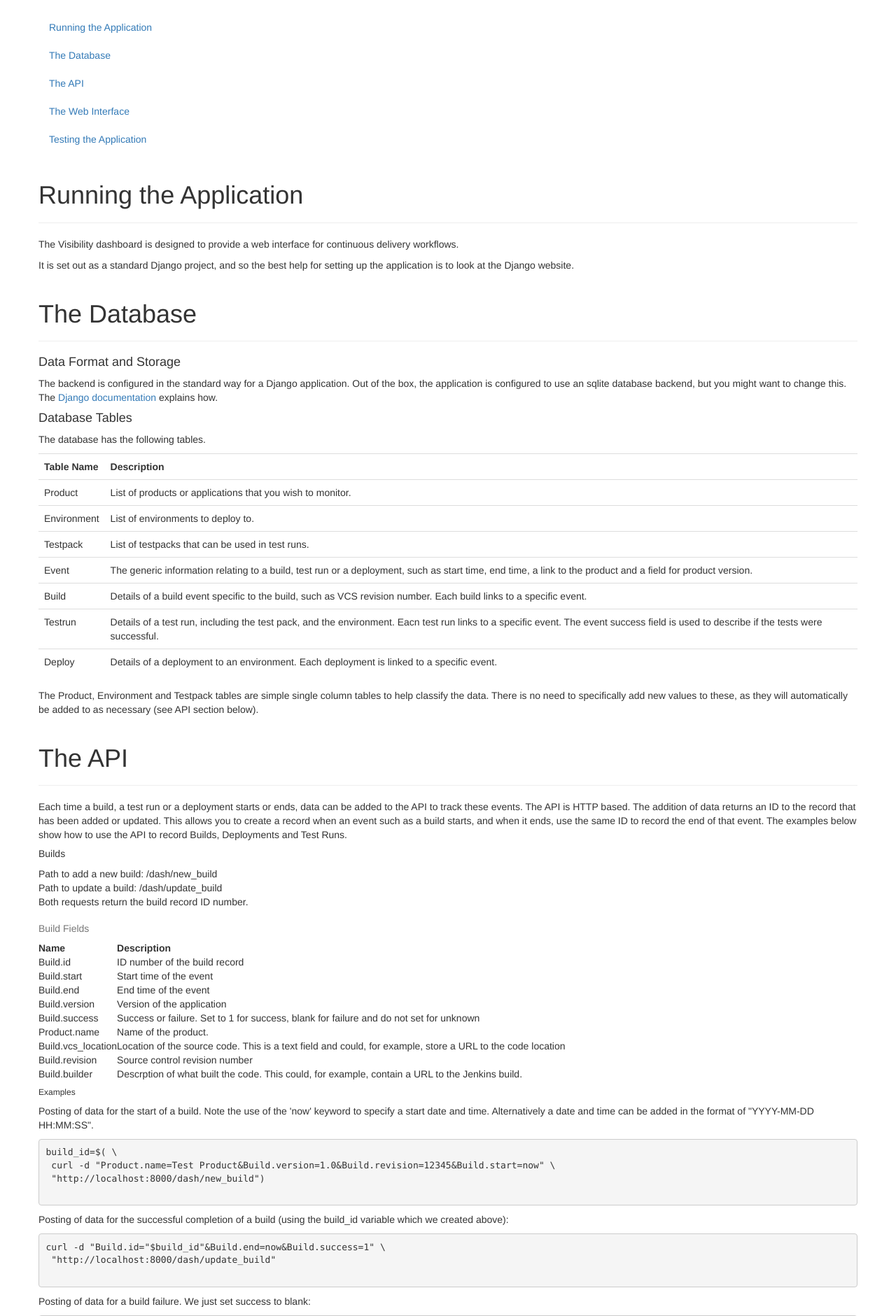
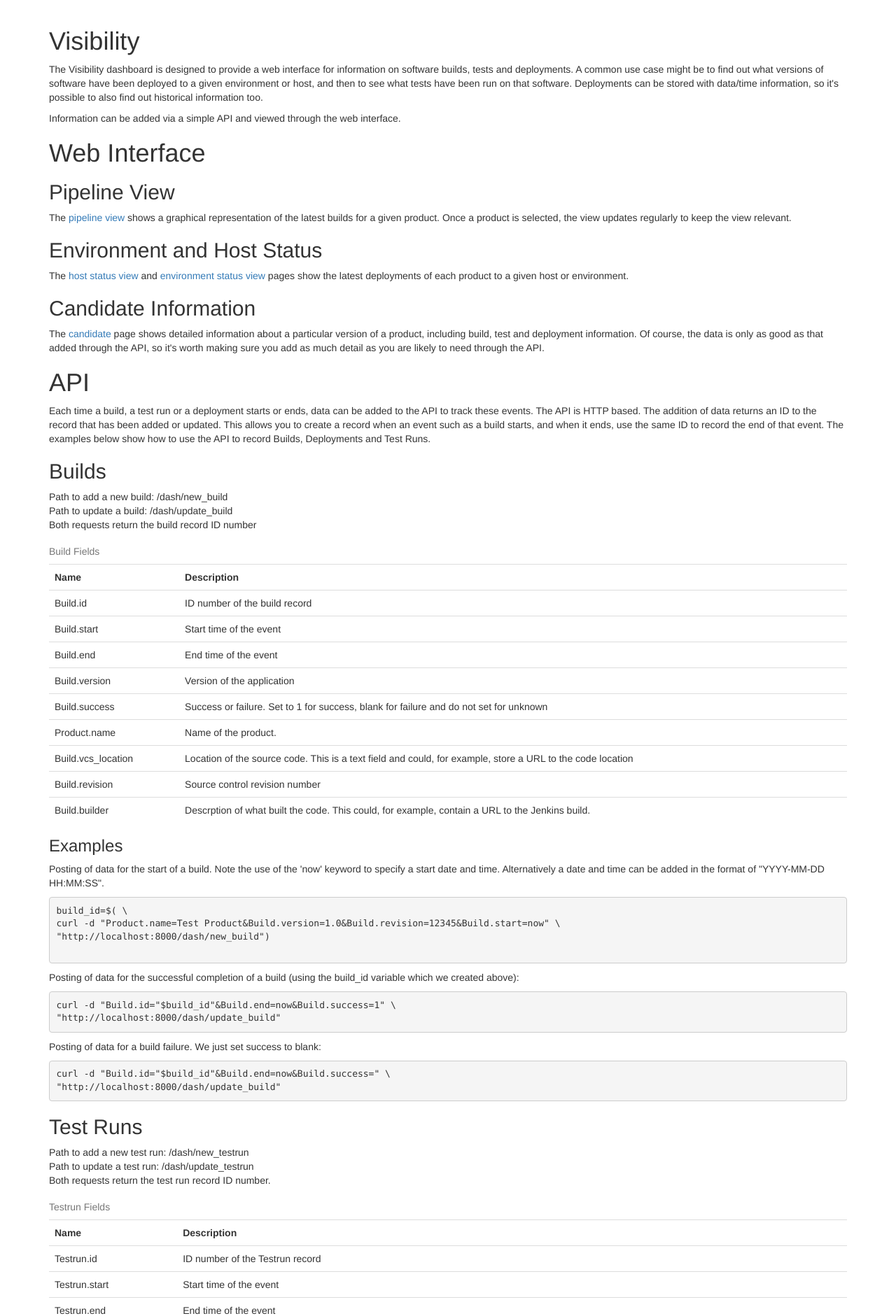
Before and after one commit to douglas-gibbons/visibility, a Django app: page /dash/help in a window 1280 px wide. Shown: the part 51-1932 px from the top of the page at 70% size. Run offline with Django 3.2, Linux system fonts and the light colour scheme; some libraries are stand-ins or nearby versions.

Commit message:
Updated and simplified the help

```diff
--- a/src/dash/templates/help.html
+++ b/src/dash/templates/help.html
@@ -1,120 +1,53 @@
 {% extends "base.html" %} {% load staticfiles %} {% block title %}
 <title>Visibilty: Help Documentation</title>
 {% endblock title %} {% block extra_javascript %}
-
-<script src="{% static 'js/bootstrap-application.js' %}"></script>
-<script src="{% static 'js/bootstrap-affix.js' %}"></script>
-<script>
-	</script>
 {% endblock extra_javascript %} {% block extra_style %}
-<link href="{% static 'css/bootstrap-docs.css' %}" rel="stylesheet" />
-<style>
-</style>
 {% endblock extra_style %} {% block main %}
 
+<h1>Visibility</h1>
+<p>The Visibility dashboard is designed to provide a web
+	interface for information on software builds, tests and deployments. A
+	common use case might be to find out what versions of software have been
+	deployed to a given environment or host, and then to see what tests have
+	been run on that software. Deployments can be stored with data/time
+	information, so it's possible to also find out historical information too.
+</p>
+<p>
+   Information can be added via a simple API and viewed through the web
+   interface.
+</p>
+
+<h1>Web Interface</h1>
+
+<h2>Pipeline View</h2>
+<p>
+    The <a href="{% url 'pipeline' %}">pipeline view</a> shows a
+    graphical representation of the latest builds for a given product.
+    Once a product is selected, the view updates regularly to keep the
+    view relevant.
+</p>
+
+<h2>Environment and Host Status</h2>
+<p>
+    The <a href="{% url 'host' %}">host status view</a> and
+    <a href="{% url 'environment' %}">environment status view</a>
+    pages show the latest deployments of each product to a given host
+    or environment.
+</p>
+
+<h2>Candidate Information</h2>
+<p>
+    The <a href="{% url 'candidate' %}">candidate</a> page shows
+    detailed information about a particular version of a product,
+    including build, test and deployment information. Of course, the
+    data is only as good as that added through the API, so it's worth
+    making sure you add as much detail as you are likely to need through
+    the API.
+</p>
 
 
+<h1>API</h1>
 
-<div class="row">
-	<div class="span3 bs-docs-sidebar">
-		<ul class="nav nav-list bs-docs-sidenav">
-			<li><a href="#running"><i class="icon-chevron-right"></i>
-					Running the Application</a></li>
-			<li><a href="#data"><i class="icon-chevron-right"></i> The
-					Database</a></li>
-			<li><a href="#api"><i class="icon-chevron-right"></i> The
-					API</a></li>
-			<li><a href="#webinterface"><i class="icon-chevron-right"></i>
-					The Web Interface</a></li>
-			<li><a href="#testingapp"><i class="icon-chevron-right"></i>
-					Testing the Application</a></li>
-		</ul>
-	</div>
-
-
-	<div class="span9">
-
-
-		<section id="running">
-			<div class="page-header">
-				<h1>Running the Application</h1>
-			</div>
-
-			<p>The Visibility dashboard is designed to provide a web
-				interface for continuous delivery workflows.</p>
-			<p>It is set out as a standard Django project, and so the best
-				help for setting up the application is to look at the Django
-				website.</p>
-		</section>
-		<section id="data">
-			<div class="page-header">
-				<h1>The Database</h1>
-			</div>
-
-			<h4>Data Format and Storage</h4>
-			<p>
-				The backend is configured in the standard way for a Django
-				application. Out of the box, the application is configured to use an
-				sqlite database backend, but you might want to change this. The <a
-					href='https://docs.djangoproject.com/en/dev/ref/settings/#databases'>Django
-					documentation</a> explains how.
-			</p>
-
-			<h4>Database Tables</h4>
-			<p>The database has the following tables.
-			<table class="table .table-condensed">
-				<tr>
-					<th>Table Name</th>
-					<th>Description</th>
-				</tr>
-				<tr>
-					<td>Product</td>
-					<td>List of products or applications that you wish to monitor.</td>
-				</tr>
-				<tr>
-					<td>Environment</td>
-					<td>List of environments to deploy to.</td>
-				</tr>
-				<tr>
-					<td>Testpack</td>
-					<td>List of testpacks that can be used in test runs.</td>
-				</tr>
-				<tr>
-					<td>Event</td>
-					<td>The generic information relating to a build, test run or a
-						deployment, such as start time, end time, a link to the product
-						and a field for product version.</td>
-				</tr>
-				<tr>
-					<td>Build</td>
-					<td>Details of a build event specific to the build, such as
-						VCS revision number. Each build links to a specific event.</td>
-				</tr>
-				<tr>
-					<td>Testrun</td>
-					<td>Details of a test run, including the test pack, and the
-						environment. Eacn test run links to a specific event. The event
-						success field is used to describe if the tests were successful.</td>
-				</tr>
-				<tr>
-					<td>Deploy</td>
-					<td>Details of a deployment to an environment. Each deployment
-						is linked to a specific event.</td>
-				</tr>
-			</table>
-
-			The Product, Environment and Testpack tables are simple single column
-			tables to help classify the data. There is no need to specifically
-			add new values to these, as they will automatically be added to as
-			necessary (see API section below).
-
-			</p>
-
-		</section>
-		<section id="api">
-			<div class="page-header">
-				<h1>The API</h1>
-			</div>
 <p>Each time a build, a test run or a deployment starts or ends,
 	data can be added to the API to track these events. The API is HTTP
 	based. The addition of data returns an ID to the record that has
@@ -123,13 +56,15 @@
 	record the end of that event. The examples below show how to use the
 	API to record Builds, Deployments and Test Runs.</p>
 
-			<h5>Builds</h5>
+<h2>Builds</h2>
 
 <p>
-				Path to add a new build: /dash/new_build<br /> Path to update a
-				build: /dash/update_build<br /> Both requests return the build
-				record ID number.<br />
-			<table>
+	Path to add a new build: /dash/new_build<br />
+	Path to update a build: /dash/update_build<br />
+	Both requests return the build record ID number<br />
+</p>
+
+<table class="table">
 	<caption>Build Fields</caption>
 	<tr>
 		<th>Name</th>
@@ -177,42 +112,47 @@
 	</tr>
 
 </table>
-			</p>
-			<h6>Examples</h6>
+
+<h3>Examples</h3>
 <p>Posting of data for the start of a build. Note the use of the
 	'now' keyword to specify a start date and time. Alternatively a date
 	and time can be added in the format of &quot;YYYY-MM-DD
 	HH:MM:SS&quot;.
+</p>
 <pre>
 build_id=$( \
 curl -d "Product.name=Test Product&Build.version=1.0&Build.revision=12345&Build.start=now" \
 "http://localhost:8000/dash/new_build")
 		</pre>
 
-			</p>
 
 <p>Posting of data for the successful completion of a build
 	(using the build_id variable which we created above):
+</p>
+
 <pre>
 curl -d "Build.id="$build_id"&Build.end=now&Build.success=1" \
 "http://localhost:8000/dash/update_build"
 </pre>
-			</p>
+
 <p>Posting of data for a build failure. We just set success to
 	blank:
+</p>
+
 <pre>
 curl -d "Build.id="$build_id"&Build.end=now&Build.success=" \
 "http://localhost:8000/dash/update_build"
 </pre>
+
+<h2>Test Runs</h2>
+
+<p>
+	Path to add a new test run: /dash/new_testrun<br />
+	Path to update a test run: /dash/update_testrun<br />
+	Both requests return the test run record ID number.<br />
 </p>
 
-			<h5>Test Runs</h5>
-
-			<p>
-				Path to add a new test run: /dash/new_testrun<br /> Path to update
-				a test run: /dash/update_testrun<br /> Both requests return the
-				test run record ID number.<br />
-			<table>
+<table class="table">
 	<caption>Testrun Fields</caption>
 	<tr>
 		<th>Name</th>
@@ -261,15 +201,17 @@ curl -d "Build.id="$build_id"&Build.end=now&Build.success=" \
 	</tr>
 
 </table>
+
+
+<h2>Deployments</h2>
+
+<p>
+	Path to add a new deployment: /dash/new_deploy<br />
+	Path to update a deployment: /dash/update_deploy<br />
+	Both requests return the deployment record ID number.<br />
 </p>
 
-			<h5>Deployments</h5>
-
-			<p>
-				Path to add a new deployment: /dash/new_deploy<br /> Path to
-				update a deployment: /dash/update_deploy<br /> Both requests
-				return the deployment record ID number.<br />
-			<table>
+<table class="table">
 	<caption>Deploy Fields</caption>
 	<tr>
 		<th>Name</th>
@@ -312,47 +254,24 @@ curl -d "Build.id="$build_id"&Build.end=now&Build.success=" \
        </tr>
 </table>
 
+<h3>Examples</h3>
+
+<p>Here is an example deploy. We don't know the true start time, but can
+set the start and end time to just be &quot;now&quot; if we want.
 </p>
 
-            <h6>Examples</h6>
-            <p>Here is an example deploy. We don't know the truee start time, but can
-            set the start and end time to just be &quot;now&quot; if we want.
-            </p>
 <pre>
 curl -d "Deploy.start=now&Deploy.end=now&Deploy.success=1&Deploy.version=0.1.1&Product.name=Test Product&Environment.name=Test&Host.name=testhost1" \
 "http://localhost:8000/dash/new_deploy"
 </pre>
-		</section>
-		<section id="webinterface">
-			<div class="page-header">
-				<h1>The Web Interface</h1>
-			</div>
 
-			<h3></h3>
 
-			<h4>The Pipeline View</h4>
+<h1>Developers</h1>
 <p>
-				The <a href="{% url 'pipeline' %}">pipeline view</a> shows a
-				graphical representation of the latest builds for a given product.
-				Once a product is selected, the view updates regularly to keep the
-				view relivant.
+Visibility is pretty much a standard Django application.
 </p>
 
-			<h4>Candidate Information</h4>
-			<p>
-				The <a href="{% url 'candidate' %}">candidate</a> page shows
-				detailed information about a particular version of a product,
-				including build, test and deployment inforamation. Of course, the
-				data is only as good as that added throught the API, so it's worth
-				making sure you add as much detail as you are likely to need through
-				the API.
-			</p>
-
-		</section>
-		<section id="testingapp">
-			<div class="page-header">
-				<h1>Testing the Application</h1>
-			</div>
+<h2>Testing the Application</h2>
 
 <p>If you're after a quick demo of how it hangs together, you can
 	run &quot;python manage.py dummyrun&quot;. This will run some code
@@ -365,8 +284,68 @@ curl -d "Deploy.start=now&Deploy.end=now&Deploy.success=1&Deploy.version=0.1.1&P
 <p>The code for dummyrun exists in visibilty/dash/tests/dummy.py.
 	Reading through this code provides a useful hint on how the API can
 	be used.</p>
-		</section>
 
-	</div>
-</div>
+<h2>Data Format and Storage</h2>
+<p>
+    The backend is configured in the standard way for a Django
+    application. Out of the box, the application is configured to use an
+    sqlite database backend, but you might want to change this. The <a
+        href='https://docs.djangoproject.com/en/dev/ref/settings/#databases'>Django
+        documentation</a> explains how.
+</p>
+
+<h2>Database Tables</h2>
+<p>The database has the following tables.
+<table class="table">
+    <tr>
+        <th>Table Name</th>
+        <th>Description</th>
+    </tr>
+    <tr>
+        <td>Product</td>
+        <td>List of products or applications</td>
+    </tr>
+    <tr>
+        <td>Environment</td>
+        <td>List of environments</td>
+    </tr>
+    <tr>
+        <td>Host</td>
+        <td>List of hosts</td>
+    </tr>
+    <tr>
+        <td>Testpack</td>
+        <td>List of testpacks</td>
+    </tr>
+    <tr>
+        <td>Event</td>
+        <td>The generic information relating to a build, test run or a
+            deployment, such as start time, end time, a link to the product
+            and a field for product version.</td>
+    </tr>
+    <tr>
+        <td>Build</td>
+        <td>Details of a build event specific to the build, such as
+            VCS revision number. Each build links to a specific event.</td>
+    </tr>
+    <tr>
+        <td>Testrun</td>
+        <td>Details of a test run, including the test pack, and the
+            environment. Eacn test run links to a specific event. The event
+            success field is used to describe if the tests were successful.</td>
+    </tr>
+    <tr>
+        <td>Deploy</td>
+        <td>Details of a deployment to an environment. Each deployment
+            is linked to a specific event.</td>
+    </tr>
+</table>
+
+<p>
+The Product, Host, Environment and Testpack tables are simple single column
+tables to help classify the data. There is no need to specifically
+add new values to these, as they will automatically be added to as
+necessary (see API section below).
+</p>
+
 {% endblock main %}
```
Lines whose indentation alone changed are shown as unchanged.
